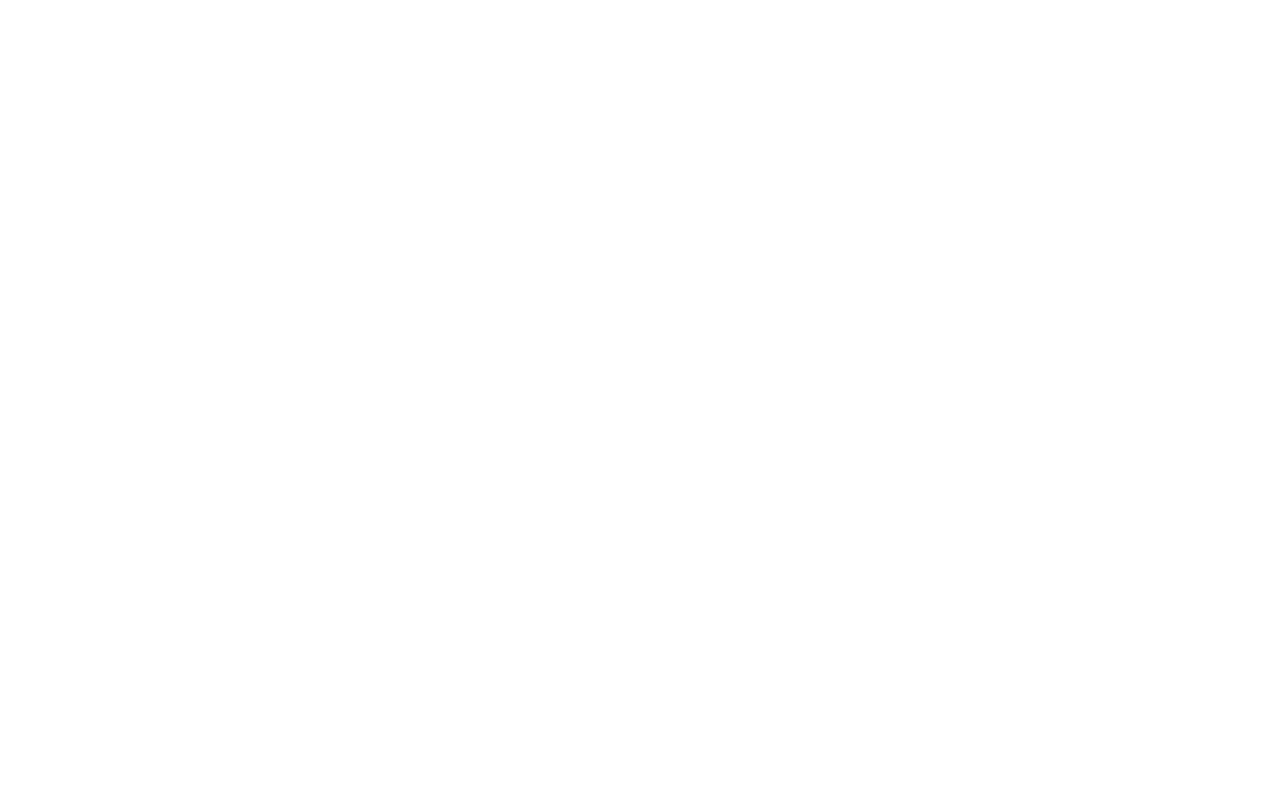
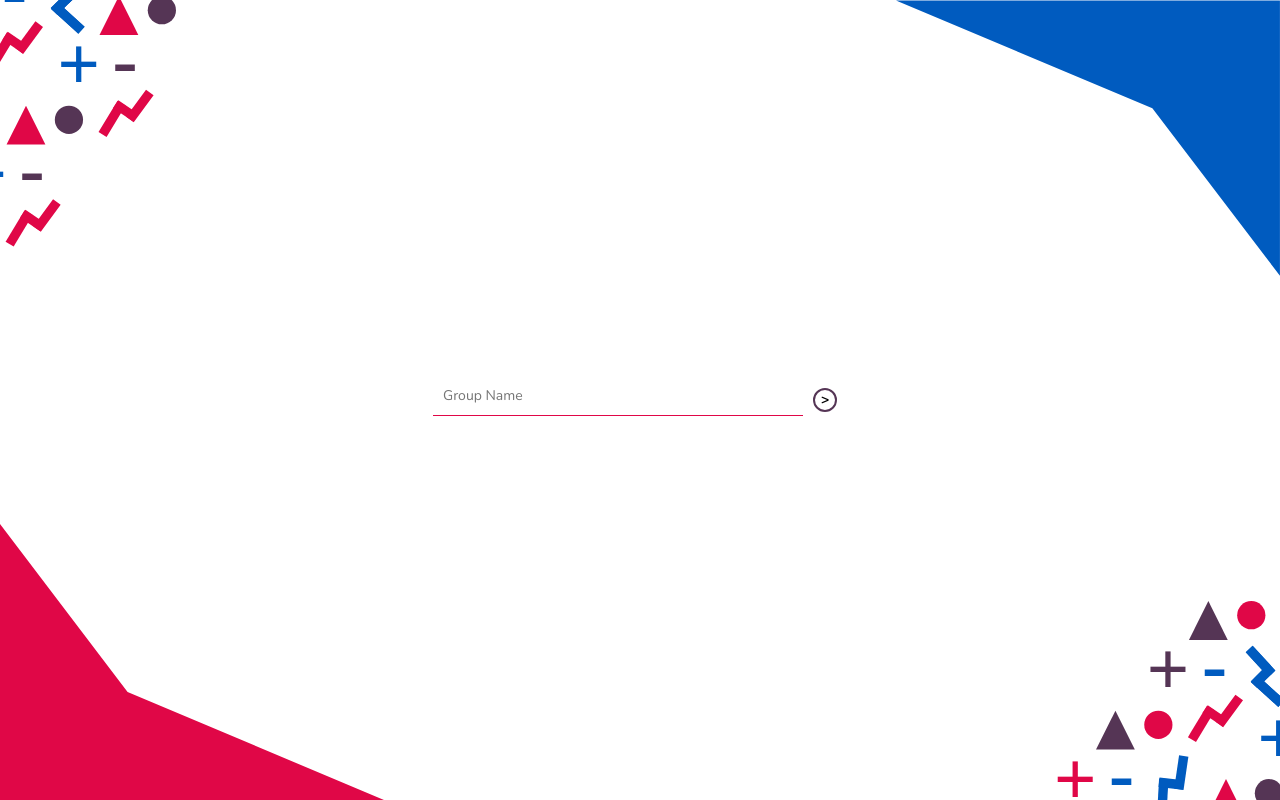
Before and after one commit to codyleyhan/churro, a React (Create React App) app: page /new in a window 1280 px wide. Built offline with nearby package versions, Linux system fonts and the light colour scheme.

Commit message:
flow for creating new group and adding roommates

```diff
--- a/src/App.js
+++ b/src/App.js
@@ -2,6 +2,7 @@
 import { BrowserRouter as Router, Route } from "react-router-dom";
 
 import Main from './components/Main';
+import NewGroup from './components/NewGroup';
 import MyTasks from './components/MyTasks';
 
 import './styles/index.scss';
@@ -10,6 +11,7 @@
   <Router basename={process.env.PUBLIC_URL}>
     <main>
       <Route path="/" exact component={Main} />
+      <Route path="/new" exact component={NewGroup} />
       <Route path="/tasks" exact component={MyTasks} />
       <Route path="/tasks/:id" component={MyTasks} />
     </main>
--- a/src/components/Button.js
+++ b/src/components/Button.js
@@ -3,8 +3,10 @@
 import '../styles/Button.scss';
 
 const Button = (props) => {
+  let stylename = '';
+  if (props && props.stylename) stylename = props.stylename;
   return (
-    <button className="button" {...props} >{ props.children }</button>
+    <button className={`button ${stylename}`} {...props} >{ props.children }</button>
   )
 }
 
--- /dev/null
+++ b/src/components/Input.js
@@ -0,0 +1,11 @@
+import React from 'react';
+
+import '../styles/Input.scss';
+
+const Input = (props) => {
+  return (
+    <input className="input" {...props} >{ props.children }</input>
+  )
+}
+
+export default Input;
--- a/src/components/Main.js
+++ b/src/components/Main.js
@@ -3,19 +3,31 @@
 
 import CallToActionButton from './CallToActionButton';
 import Button from './Button';
+import NewGroup from './NewGroup';
 
 import '../styles/Main.scss';
 
+const new_group_route = 'new'
+
 class Main extends Component {
+  transitionOut() {
+    let elem = document.getElementById('landing');
+    elem.style.left = "-10%";
+    elem.style.opacity = 0;
+    setTimeout(()=>{window.location.href += new_group_route}, 500);
+  }
+
   render() {
     return (
       <div className="Main">
         <div className="container">
-          <h2 className="welcome-header">Welcome to Churro!</h2>
-          <h4 className="welcome-subheader">The New Way to Manage Chores</h4>
-          <div className="button-container">
-            <CallToActionButton >START A NEW GROUP</CallToActionButton>
-            <Link to="/tasks"><Button>LOGIN</Button></Link>
+          <div id="landing">
+            <h2 className="welcome-header">Welcome to Churro!</h2>
+            <h4 className="welcome-subheader">The New Way to Manage Chores</h4>
+            <div className="button-container">
+              <CallToActionButton onClick={this.transitionOut}>START A NEW GROUP</CallToActionButton>
+              <Link to="/tasks"><Button>LOGIN</Button></Link>
+            </div>
           </div>
         </div>
       </div>
--- /dev/null
+++ b/src/components/NewGroup.js
@@ -0,0 +1,88 @@
+import React, { Component } from 'react';
+import { Link } from "react-router-dom";
+
+import CallToActionButton from './CallToActionButton';
+import Button from './Button';
+import Input from './Input';
+
+import '../styles/Main.scss';
+import '../styles/NewGroup.scss';
+
+class NewGroup extends Component {
+  constructor(props) {
+    super(props);
+    this.state = {
+      step: 'group-name',
+      groupName: '',
+      roommates: []
+    }
+  }
+
+  formFlow = (current_step, next_step) => e => {
+    let newState = {step: next_step};
+    if (current_step == 'group-name') {
+      newState.groupName = document.getElementById('group-name-input').value;
+    }
+    this.setState(newState);
+  }
+
+  addRoommate = () => {
+    let roommates = this.state.roommates;
+    let new_roommate = {
+      name: document.getElementById('roommate-name-input').value,
+      email: document.getElementById('roommate-email-input').value
+    }
+    roommates.push(new_roommate);
+    document.getElementById('roommate-name-input').value = '';
+    document.getElementById('roommate-email-input').value = '';
+    this.setState({roommates: roommates});
+  }
+
+  getFormElement() {
+    let formElement;
+    let roommates = this.state.roommates;
+    let _this = this;
+    if (this.state.step == 'group-name') {
+      formElement =
+      <div className="form group-name">
+        <Input id="group-name-input" placeholder="Group Name"/>
+        <Button stylename="button--next" onClick={this.formFlow('group-name','roommates')}/>
+      </div>
+    }
+    else if (this.state.step == 'roommates'){
+      formElement =
+      <div className="form roommates">
+        <h4 className="form-title">{this.state.groupName}</h4>
+        <p>Who are the roommates in this group?</p>
+        {
+          roommates.map(function(roommate, index){
+            return <div key={index}>{roommate.name}</div>
+          })
+        }
+        <Input id="roommate-name-input" placeholder="Roommate Name"/>
+        <Input id="roommate-email-input" placeholder="Roommate Email"/>
+        <div>
+          <Button stylename="button--back" onClick={this.formFlow('roommates','group-name')}/>
+          <Button stylename="button--call-to-action" onClick={_this.addRoommate}> Add Roommate +</Button>
+          <Button>Added All Roommates ></Button>
+        </div>
+      </div>
+    }
+    return formElement
+  }
+
+  render() {
+    let formElement = this.getFormElement()
+    return (
+      <div className="Main">
+        <div className="container">
+          <div className="NewGroup">
+            {formElement}
+          </div>
+        </div>
+      </div>
+    );
+  }
+}
+
+export default NewGroup;
--- a/src/styles/Button.scss
+++ b/src/styles/Button.scss
@@ -23,8 +23,34 @@
     transform: scale(1.1);
   }
 
-  &.button--call-to-action {
+  &--call-to-action {
     background-color: $purple;
     color: $white;
   }
+
+  &--back {
+    padding: 10px 10px;
+    position: relative;
+
+    &:before {
+      content: "<";
+      position: absolute;
+      font-size: 14px;
+      left: 30%;
+      top: 0;
+    }
+  }
+
+  &--next {
+    padding: 10px 10px;
+    position: relative;
+
+    &:before {
+      content: ">";
+      position: absolute;
+      font-size: 14px;
+      left: 30%;
+      top: 0;
+    }
+  }
 }
--- /dev/null
+++ b/src/styles/Input.scss
@@ -0,0 +1,17 @@
+@import 'colors';
+@import 'fonts';
+
+.input {
+  padding: 10px;
+  border: 0;
+  border-bottom: 1px solid $red;
+  width: 350px;
+
+  font-family: $font-body;
+  font-weight: 300;
+  font-size: $font-size-input;
+
+  &:focus {
+    outline: none;
+  }
+}
--- a/src/styles/Main.scss
+++ b/src/styles/Main.scss
@@ -79,6 +79,13 @@
   .button-container {
     margin-top: 20px;
   }
+
+  #landing {
+    position: relative;
+    opacity: 1;
+    left: 0%;
+    transition: .5s ease all;
+  }
 }
 
 .welcome-header {
--- /dev/null
+++ b/src/styles/NewGroup.scss
@@ -0,0 +1,11 @@
+.NewGroup {
+  .form-title {
+    margin: 0;
+  }
+  .roommates {
+    display: flex;
+    flex-direction: column;
+    justify-content: center;
+    align-items: center;
+  }
+}
--- a/src/styles/_fonts.scss
+++ b/src/styles/_fonts.scss
@@ -1,2 +1,3 @@
 $font-title: 'Playfair Display', serif;
 $font-body: 'Nunito', sans-serif;
+$font-size-input: 14px;
```
